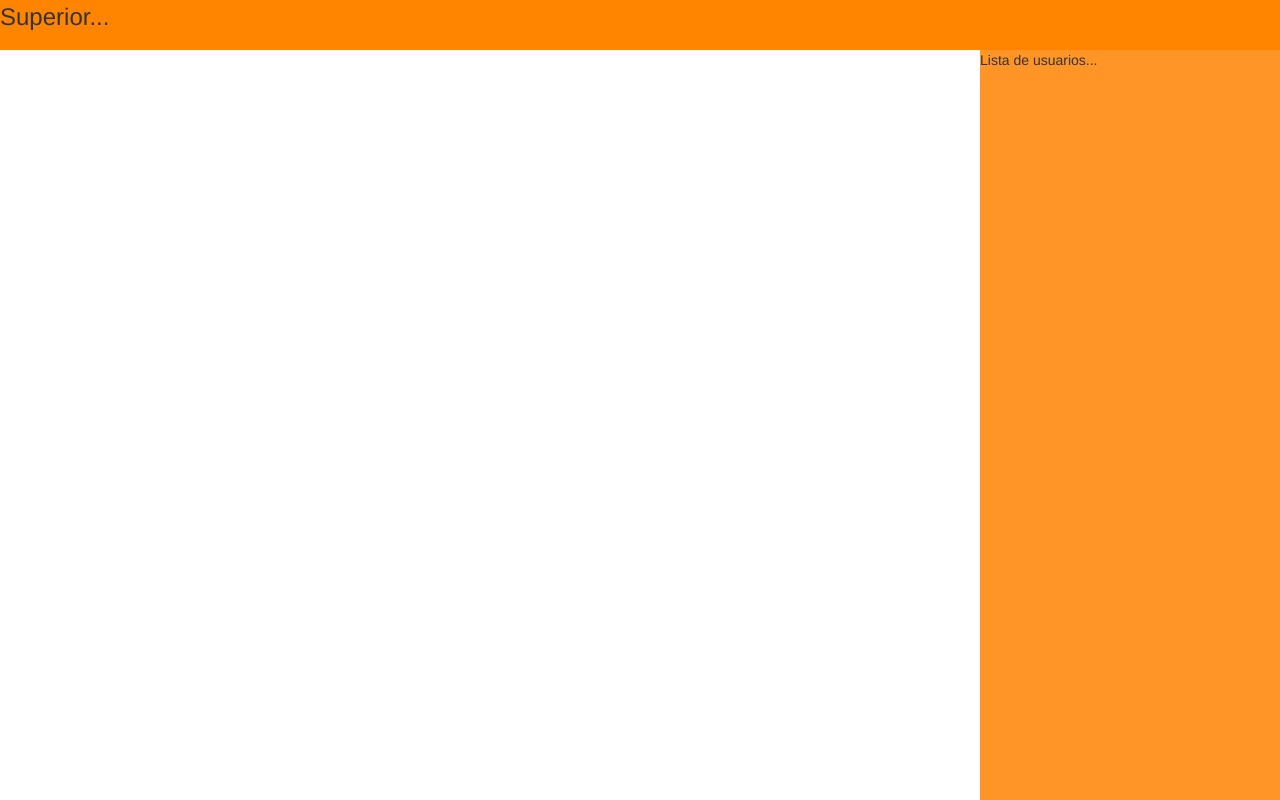
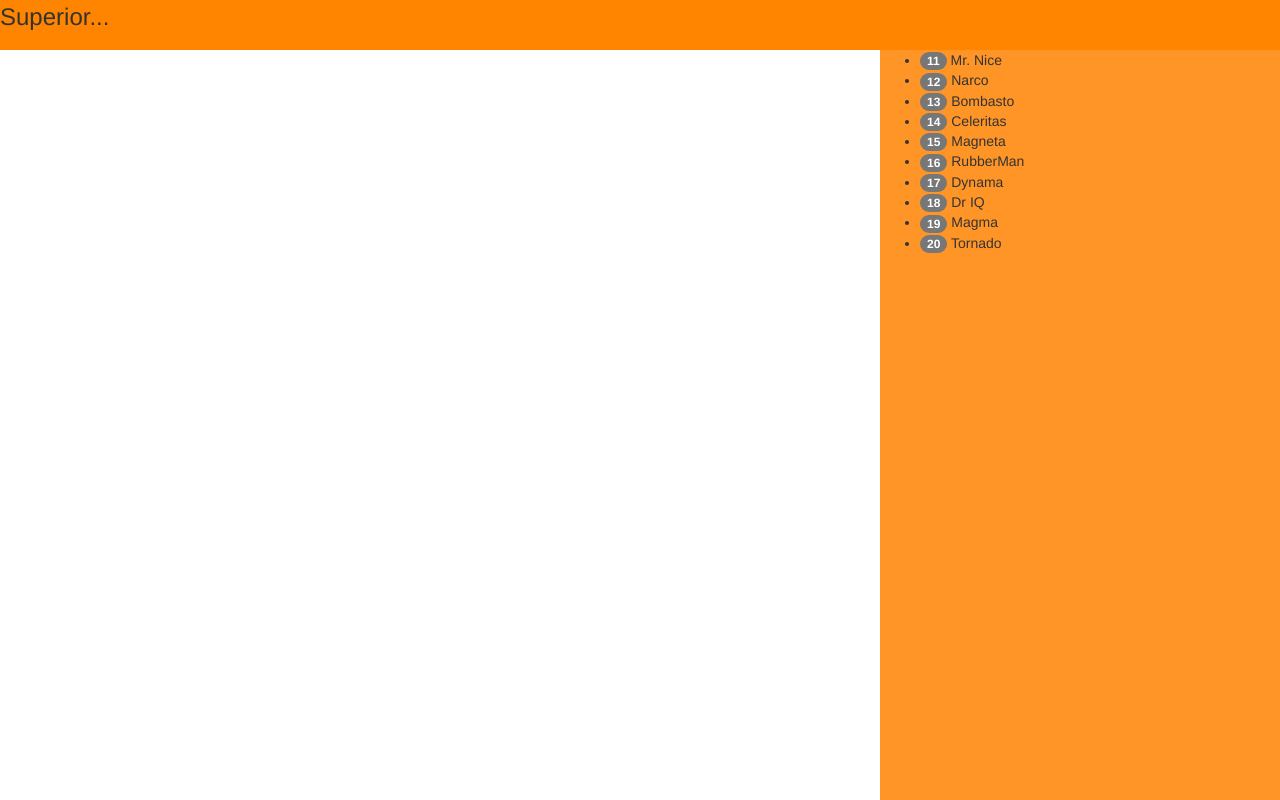
Before and after one commit to dixanstban/cubaneando, an Angular app: page / in a window 1280 px wide. Built offline with nearby package versions, Linux system fonts and the light colour scheme.

Commit message:
creando el componente tab...

```diff
--- a/src/app/app.module.ts
+++ b/src/app/app.module.ts
@@ -5,13 +5,15 @@ import { NgModule } from '@angular/core';
 import { AppComponent } from './app.component';
 import { TopComponent } from './top/top.component';
 import { UserlistComponent } from './userlist/userlist.component';
+import { UsuarioTabComponent } from './usuario-tab/usuario-tab.component';
 
 
 @NgModule({
   declarations: [
     AppComponent,
     TopComponent,
-    UserlistComponent
+    UserlistComponent,
+    UsuarioTabComponent
   ],
   imports: [
     BrowserModule
--- /dev/null
+++ b/src/app/lista-usuarios.ts
@@ -0,0 +1,14 @@
+import { usuario } from './usuario';
+
+export const USUARIOS: usuario[] = [
+    { id: 11, nombre: 'Mr. Nice' , edad: 20, sexo:'M' },
+    { id: 12, nombre: 'Narco', edad: 21, sexo:'M' },
+    { id: 13, nombre: 'Bombasto', edad: 22, sexo:'M' },
+    { id: 14, nombre: 'Celeritas', edad: 23, sexo:'F' },
+    { id: 15, nombre: 'Magneta', edad: 24, sexo:'F' },
+    { id: 16, nombre: 'RubberMan', edad: 25, sexo:'M' },
+    { id: 17, nombre: 'Dynama', edad: 26, sexo:'F' },
+    { id: 18, nombre: 'Dr IQ', edad: 27, sexo:'M' },
+    { id: 19, nombre: 'Magma', edad: 28, sexo:'F' },
+    { id: 20, nombre: 'Tornado', edad: 29, sexo:'M' }
+];
--- a/src/app/userlist/userlist.component.css
+++ b/src/app/userlist/userlist.component.css
@@ -3,6 +3,6 @@
     top: 50px;
     height: calc(100% - 50px);
     right: 0px;
-    width: 300px;
+    width: 400px;
     position: absolute;
 }
--- a/src/app/userlist/userlist.component.html
+++ b/src/app/userlist/userlist.component.html
@@ -1,3 +1,7 @@
 <div class="userlist">
-    Lista de usuarios...
+    <ul class="usuarios">
+        <li *ngFor="let usuario of usuarios" (click)="onSelect(usuario)">
+        <span class="badge">{{usuario.id}}</span> {{usuario.nombre}}
+    </li>
+    </ul>
 </div>
--- a/src/app/userlist/userlist.component.ts
+++ b/src/app/userlist/userlist.component.ts
@@ -1,4 +1,6 @@
 import { Component, OnInit } from '@angular/core';
+import { usuario } from '../usuario';
+import { USUARIOS } from '../lista-usuarios';
 
 @Component({
   selector: 'app-userlist',
@@ -7,9 +9,14 @@ import { Component, OnInit } from '@angular/core';
 })
 export class UserlistComponent implements OnInit {
 
-  constructor() { }
+  usuarios = USUARIOS;
+  selusuario: usuario;
 
-  ngOnInit() {
+  constructor() {}
+  ngOnInit() {}
+
+  onSelect(us: usuario): void {
+    this.selusuario = us;
   }
 
 }
--- /dev/null
+++ b/src/app/usuario-tab/usuario-tab.component.html
@@ -0,0 +1,3 @@
+<p>
+  usuario-tab works!
+</p>
--- /dev/null
+++ b/src/app/usuario-tab/usuario-tab.component.ts
@@ -0,0 +1,15 @@
+import { Component, OnInit } from '@angular/core';
+
+@Component({
+  selector: 'app-usuario-tab',
+  templateUrl: './usuario-tab.component.html',
+  styleUrls: ['./usuario-tab.component.css']
+})
+export class UsuarioTabComponent implements OnInit {
+
+  constructor() { }
+
+  ngOnInit() {
+  }
+
+}
--- /dev/null
+++ b/src/app/usuario.ts
@@ -0,0 +1,6 @@
+export class usuario {
+    id: number;
+    nombre: string;
+    edad : number;
+    sexo : string;
+}
```
Also changed, not shown: src/app/usuario-tab/usuario-tab.component.css (added), 1 other file (tests, documents, lock files or other folders).
